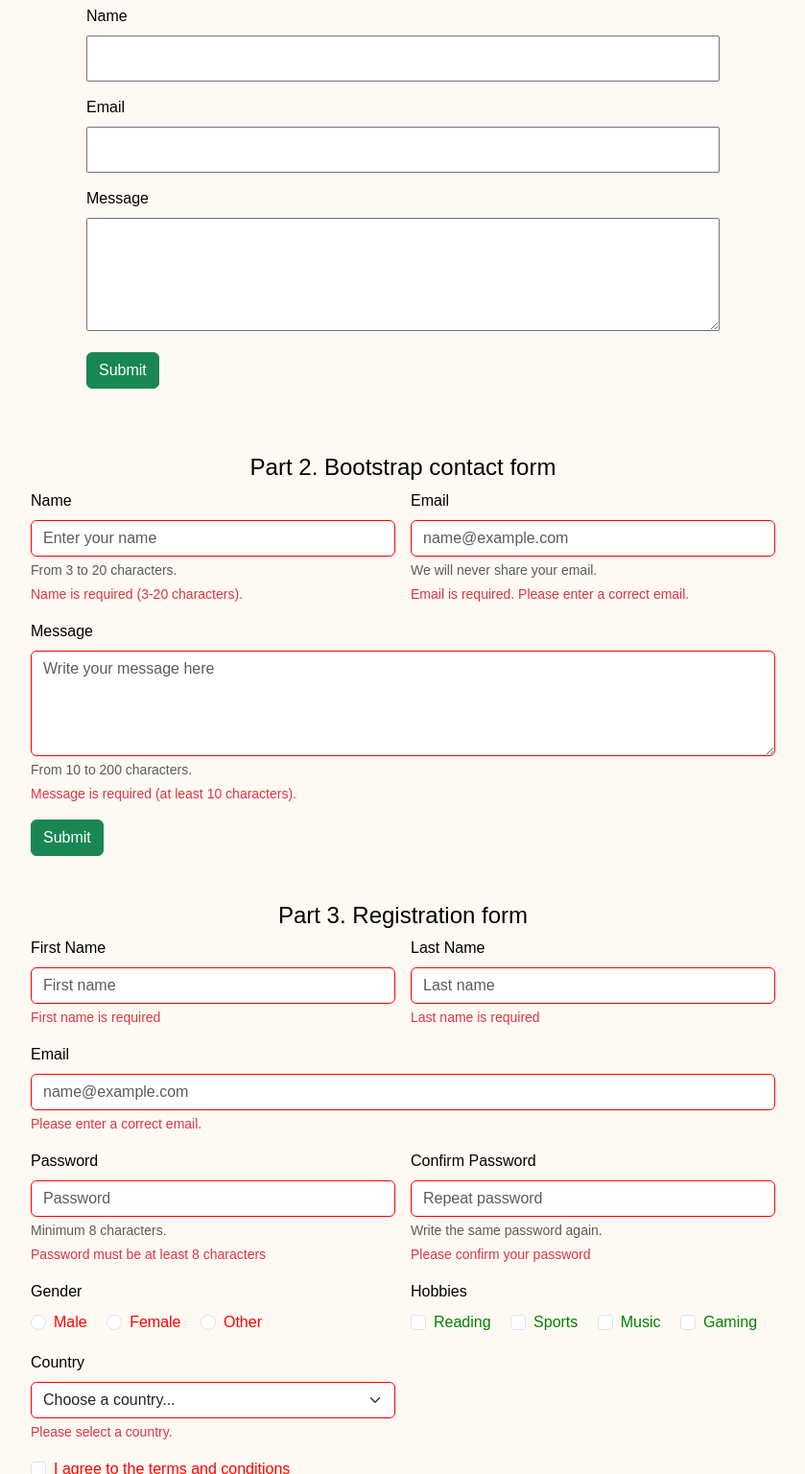
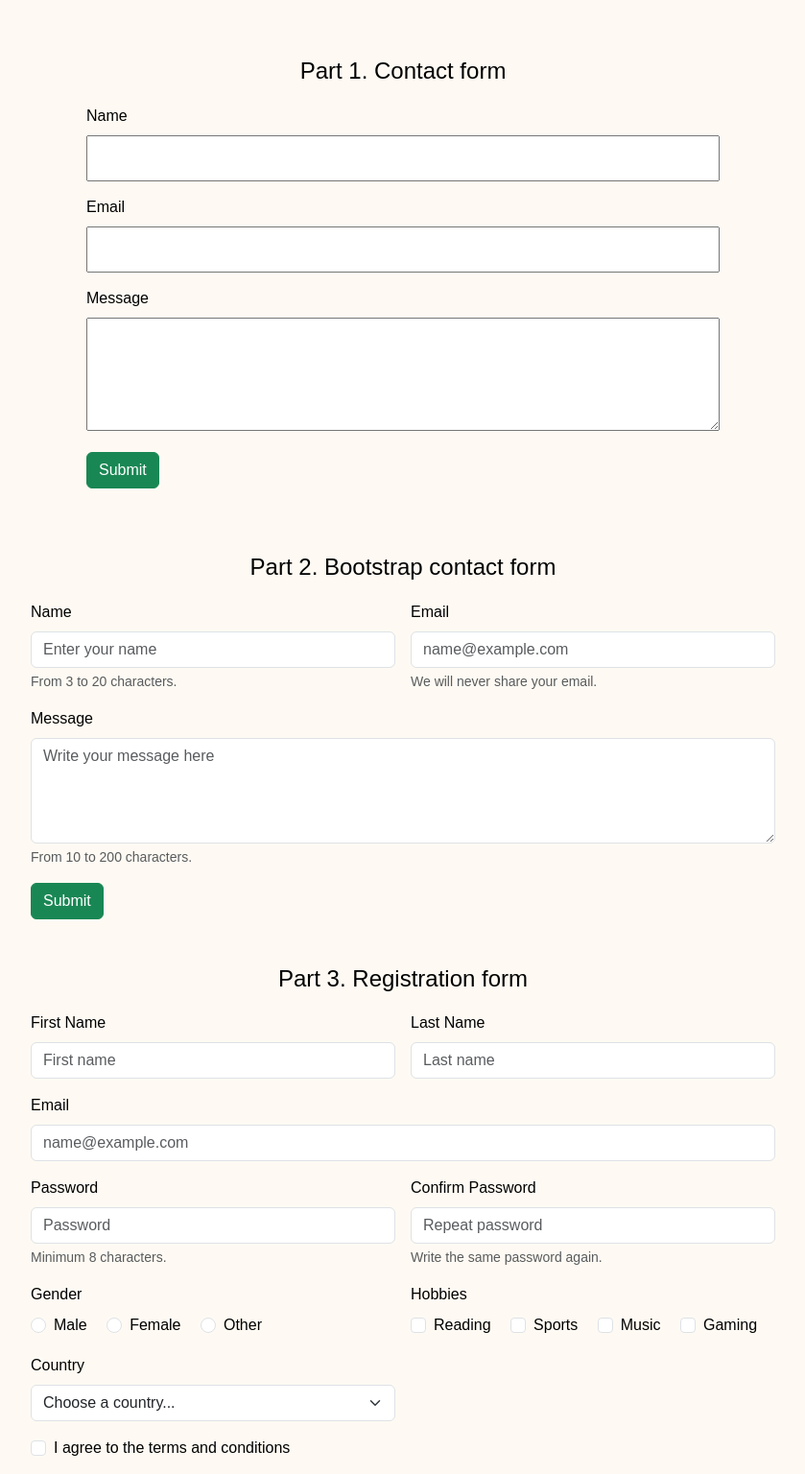
Before and after one commit to Gulim-Zhumabay/web_4assignment, a plain HTML site: page index.html in a window 1280 px wide. Shown: the part 108-1644 px from the top of the page at 96% size, without its empty margins (220-1059 px from the left). Drawn offline with nearby package versions, Linux system fonts and the light colour scheme.

Commit message:
css fixing

```diff
--- a/style.css
+++ b/style.css
@@ -3,45 +3,36 @@ body {
     color: black;
     font-family: Arial, sans-serif;
 }
-h1, h2 {
+
+h1 {
     text-align: center;
+    margin: 30px 0;
 }
+
 h2 {
+    text-align: center;
     font-size: 24px;
+    margin: 40px 0 20px 0;
 }
+
 .part1 {
     max-width: 700px;
     margin: 0 auto;
     padding: 20px;
 }
+
 .part1 label {
     display: block;
     margin-bottom: 8px;
 }
+
 .part1 input, .part1 textarea {
     width: 100%;
     padding: 10px;
     margin-bottom: 15px;
     box-sizing: border-box;
 }
+
 .part2, .part3 {
     max-width: 800px;
 }
-.part2 .form-control:invalid, .part3 .form-control:invalid, .part3 .form-select:invalid {
-    border-color: red;
-}
-.part2 .form-control:valid, .part3 .form-control:valid, .part3 .form-select:valid {
-    border-color: green;
-}
-.part2 .form-control:invalid ~ .invalid-feedback, .part3 .form-control:invalid ~ .invalid-feedback, .part3 .form-select:invalid ~ .invalid-feedback, .part3 .form-check-input:invalid ~ .invalid-feedback {
-    display: block;
-}
-.part2 .form-control:valid ~ .valid-feedback, .part3 .form-control:valid ~ .valid-feedback, .part3 .form-select:valid ~ .valid-feedback, .part3 .form-check-input:valid ~ .valid-feedback {
-    display: block;
-}
-.part3 .form-check-input:invalid ~ .form-check-label {
-    color: red;
-}
-.part3 .form-check-input:valid ~ .form-check-label {
-    color: green;
-}
```
